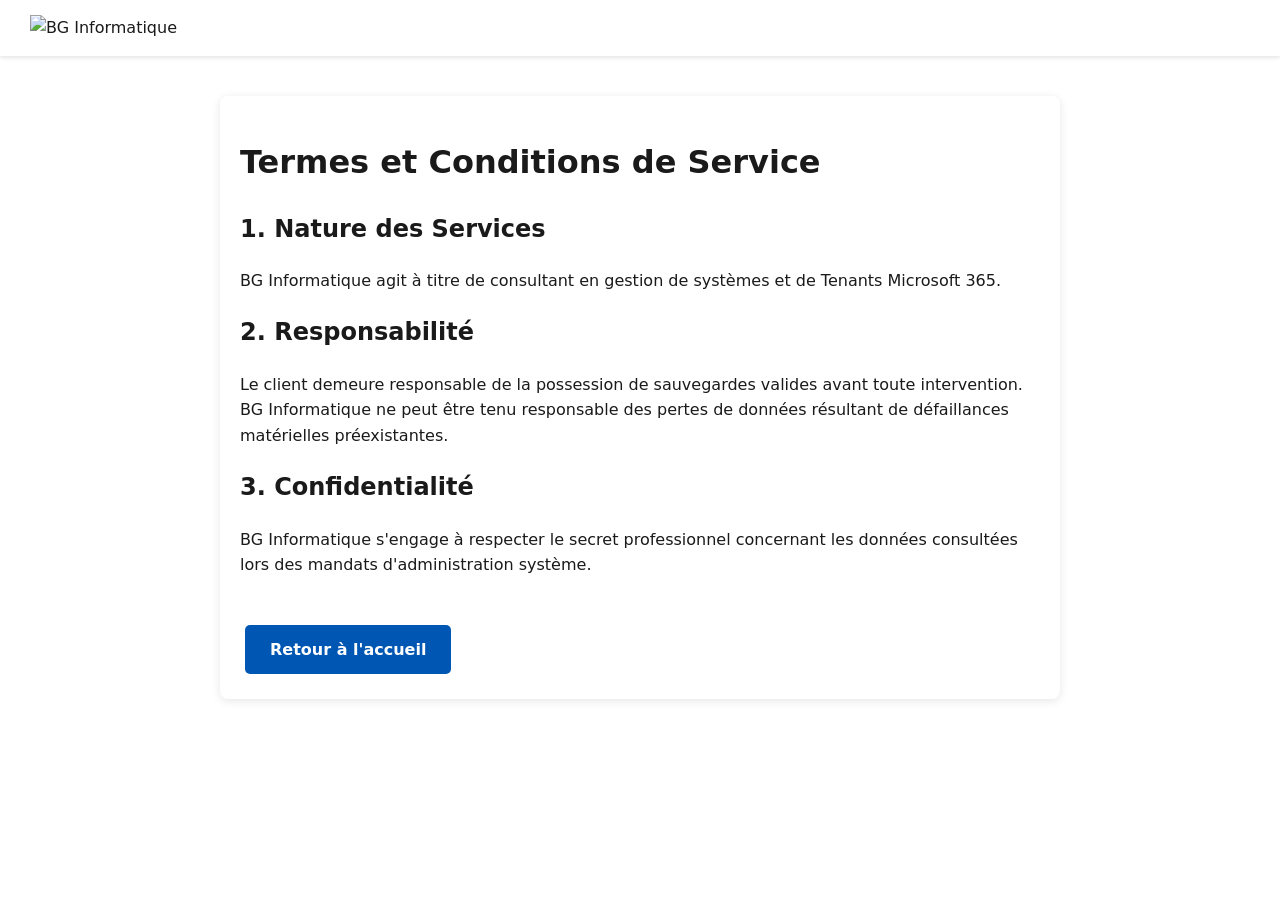
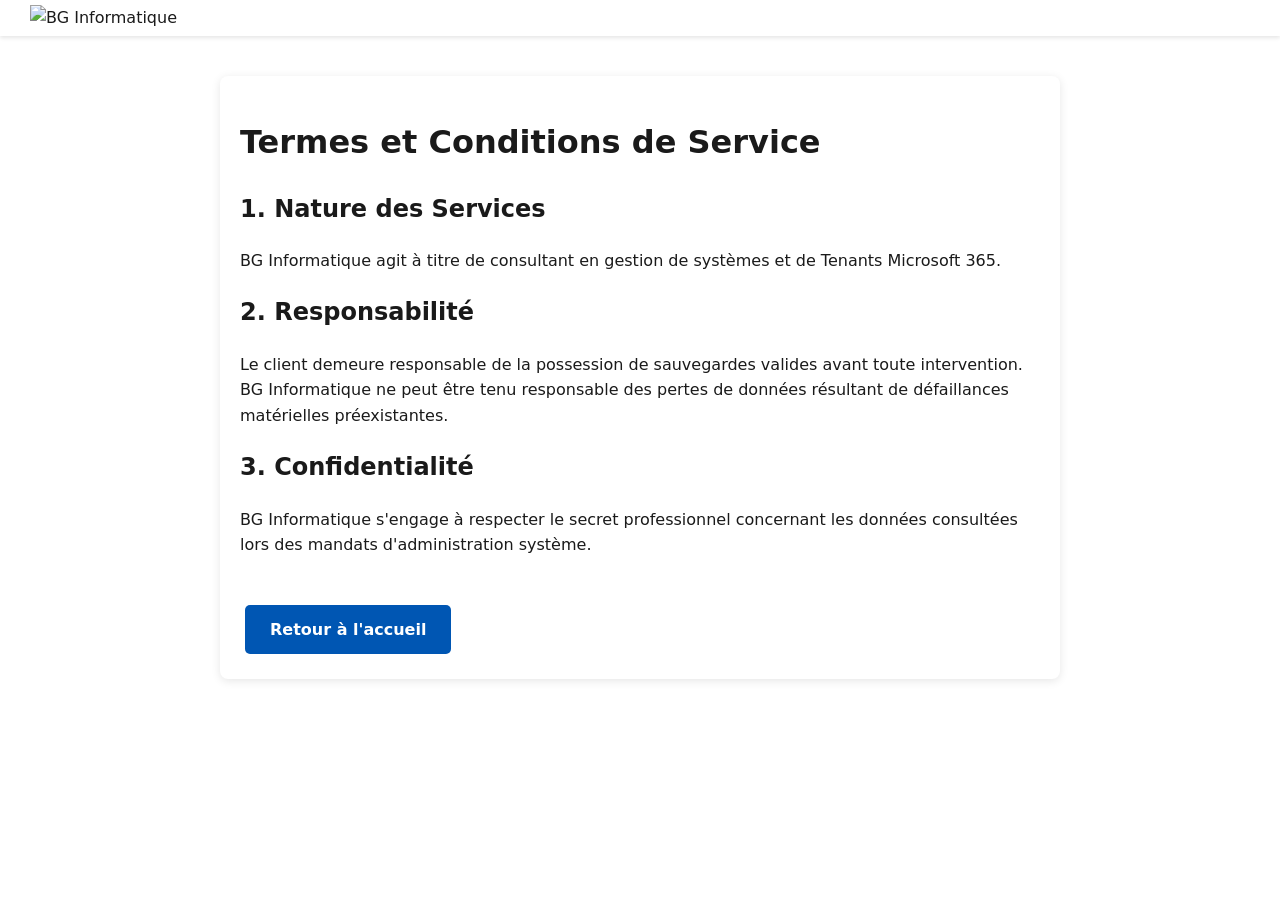

Update style.css

--- a/style.css
+++ b/style.css
@@ -9,32 +9,34 @@
 body { margin: 0; font-family: 'Segoe UI', system-ui, -apple-system, sans-serif; color: var(--dark); line-height: 1.6; background: var(--white); }
 .container { width: 90%; max-width: 1200px; margin: auto; padding: 20px 0; }
 
-/* Header & Nav */
-header { display: flex; justify-content: space-between; align-items: center; padding: 15px 30px; background-color: var(--white); box-shadow: 0 2px 4px rgba(0,0,0,0.1); position: sticky; top: 0; z-index: 1000; }
+/* Header & Nav - Ajusté pour réduire l'espace vertical */
+header { display: flex; justify-content: space-between; align-items: center; padding: 5px 30px; background-color: var(--white); box-shadow: 0 2px 4px rgba(0,0,0,0.1); position: sticky; top: 0; z-index: 1000; }
 header nav a { margin: 0 15px; text-decoration: none; color: var(--dark); font-weight: bold; transition: color 0.3s ease; }
 header nav a:hover, header nav a.active { color: var(--primary); }
-.logo { max-width: 220px; height: auto; width: 100%; }
+.logo { max-width: 220px; height: auto; width: 100%; display: block; }
 
-/* Sections communes */
+/* Hero */
 .hero { background: var(--dark); color: var(--white); text-align: center; padding: 60px 0; }
 .btn-cta { display: inline-block; padding: 12px 25px; background: var(--primary); color: var(--white); text-decoration: none; border-radius: 5px; margin: 5px; font-weight: bold; }
-.expertise-grid, .grid { display: grid; grid-template-columns: repeat(auto-fit, minmax(250px, 1fr)); gap: 20px; padding: 20px 0; }
-.expertise-item, .card { padding: 20px; background: var(--grey); border-radius: 8px; border-left: 5px solid var(--primary); }
 
-/* Tableaux Services */
+/* Grilles */
+.expertise-grid { display: grid; grid-template-columns: repeat(auto-fit, minmax(280px, 1fr)); gap: 20px; padding: 20px 0; }
+.expertise-card { background: var(--white); padding: 30px; border-radius: 8px; box-shadow: 0 2px 10px rgba(0,0,0,0.05); }
+
+/* Tableaux */
 .price-table { width: 100%; border-collapse: collapse; margin: 20px 0; background: var(--white); }
 .price-table th, .price-table td { padding: 15px; border: 1px solid #eee; text-align: left; }
 .price-table th { background: var(--primary); color: var(--white); }
 .price-tag { font-weight: bold; color: var(--accent); white-space: nowrap; }
 
 /* FAQ */
-.faq-item { margin-bottom: 20px; border-bottom: 1px solid #eee; padding-bottom: 15px; text-align: left; }
-.faq-item h4 { color: var(--primary); margin-bottom: 10px; }
+.faq-item { margin-bottom: 25px; border-bottom: 1px solid #eee; padding-bottom: 20px; text-align: left; }
 
-/* Footer */
+/* Footer compact */
 footer { background: var(--dark); color: var(--white); padding: 50px 0 20px 0; margin-top: 40px; font-size: 0.9em; }
-.footer-grid { display: grid; grid-template-columns: repeat(auto-fit, minmax(200px, 1fr)); gap: 30px; text-align: left; }
-.footer-col h4 { color: var(--primary); margin-top: 0; margin-bottom: 15px; font-size: 1.2em; border-bottom: 2px solid #333; padding-bottom: 10px; display: inline-block; }
-.footer-col p { margin: 5px 0; color: #ccc; }
-.footer-col a { color: #ccc; text-decoration: none; }
+.footer-container { max-width: 1000px !important; margin: auto; }
+.footer-grid { display: grid; grid-template-columns: repeat(auto-fit, minmax(200px, 1fr)); gap: 40px; text-align: left; }
+.footer-col h4 { color: var(--primary); margin-bottom: 15px; border-bottom: 2px solid #333; padding-bottom: 5px; display: inline-block; }
+.footer-col a { color: #ccc; text-decoration: none; transition: color 0.3s; }
+.footer-col a:hover { color: var(--white); }
 .footer-bottom { text-align: center; padding-top: 20px; margin-top: 40px; border-top: 1px solid #333; color: #777; }
